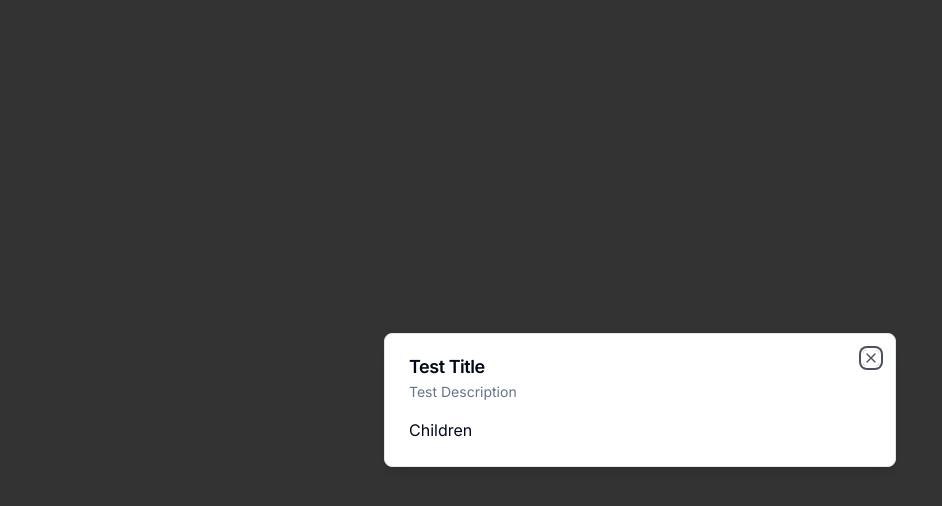
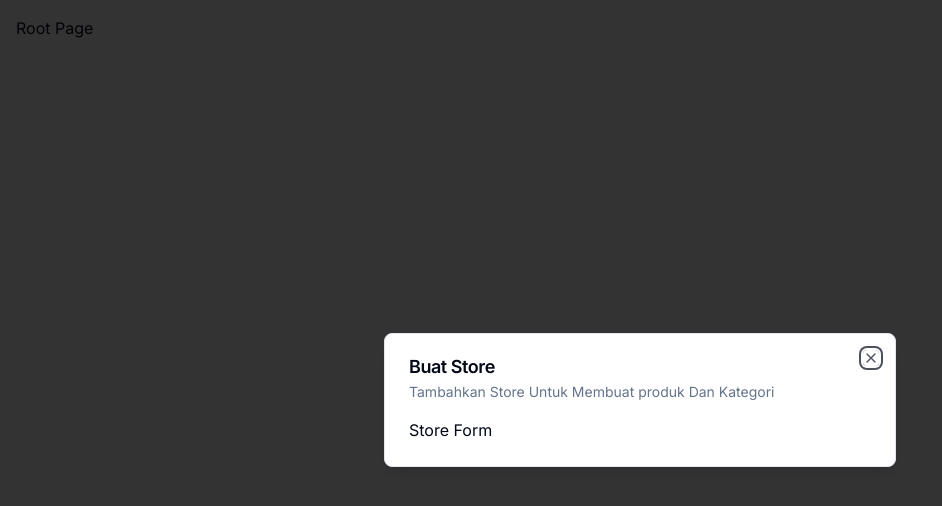
Before and after one commit to Manzzzx/website-admin, a Next.js app: page / in a window 1280 px wide. Shown: the top 506 px of the page, without its empty margins (0-942 px from the left). Built offline with nearby package versions, Linux system fonts and the light colour scheme.

Commit message:
Sesi 3 - Final Komponen Form Input (Admin)

```diff
--- a/app/(root)/page.tsx
+++ b/app/(root)/page.tsx
@@ -2,19 +2,24 @@
 
 import { Button } from "@/components/ui/button";
 import Modal from "@/components/ui/modal";
+import { useStoreModal } from "@/hooks/use-store-modal";
 import { UserButton } from "@clerk/nextjs";
 import Image from "next/image";
+import { useEffect } from "react";
 
 const SetupPage = () => {
+  const onOpen = useStoreModal((state) => state.onOpen)
+  const isOpen = useStoreModal((state) => state.isOpen)
+
+  useEffect(() => {
+    if (!isOpen) {
+      onOpen()
+    }
+  }, [isOpen, onOpen])
+
   return (
     <div className="p-4">
-      <Modal
-      title="Test Title"
-      description="Test Description"
-      isOpen
-      onClose={() => {}}>
-        Children
-      </Modal>
+      Root Page
     </div>
   );
 }
--- a/app/layout.tsx
+++ b/app/layout.tsx
@@ -2,6 +2,7 @@
 import { Inter } from "next/font/google";
 import "./globals.css";
 import { ClerkProvider } from "@clerk/nextjs";
+import { ModalProvider } from "@/provider/modal-provider";
 
 const inter = Inter({ subsets: ["latin"] });
 
@@ -18,7 +19,9 @@
   return (
     <ClerkProvider>
       <html lang="en">
-        <body className={inter.className}>{children}</body>
+        <body className={inter.className}>{children}
+          <ModalProvider/>
+        </body>
       </html>
     </ClerkProvider>
   );
```
